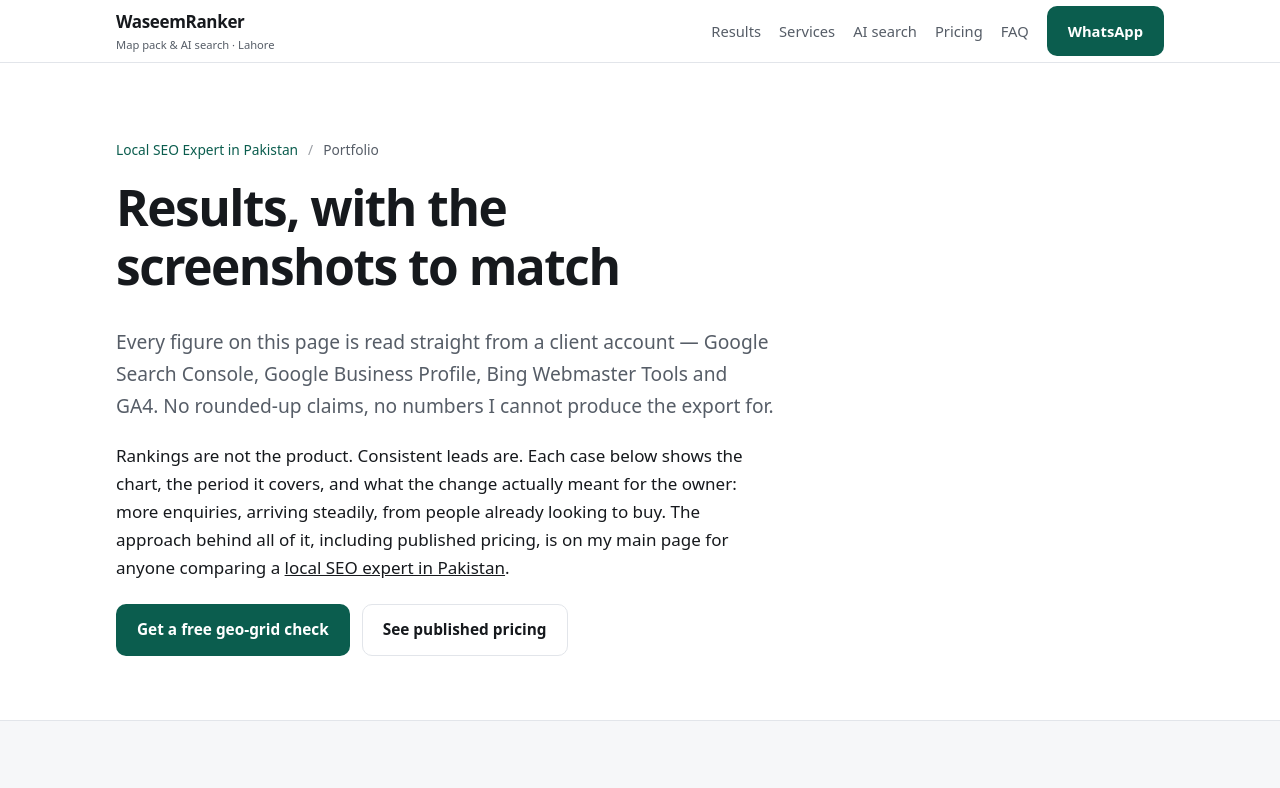
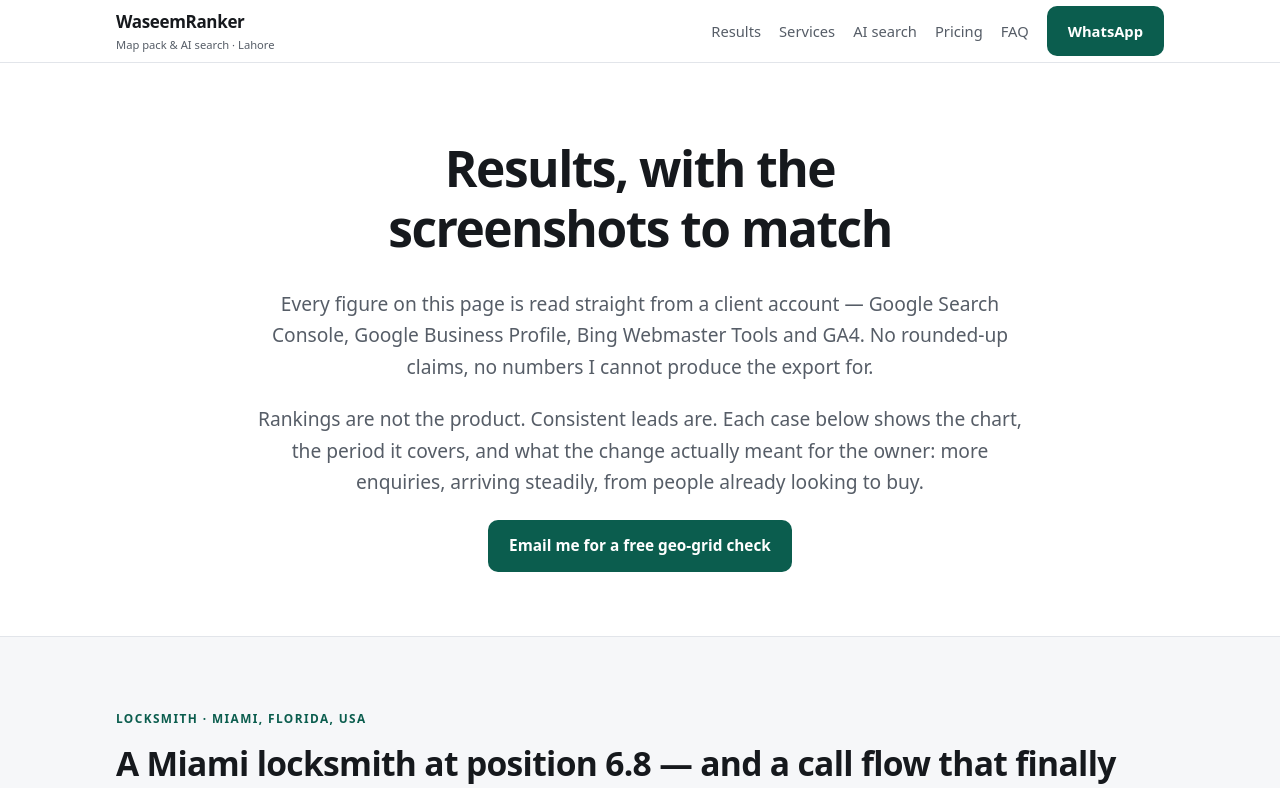
Before and after one commit to abbasid9276-spec/waseem-local-seo, a Next.js app: page /portfolio in a window 1280 px wide. Shown: the top 788 px of the page. Built offline with nearby package versions, Linux system fonts and the light colour scheme.

Commit message:
Update page.js

```diff
--- a/app/portfolio/page.js
+++ b/app/portfolio/page.js
@@ -17,14 +17,14 @@ const DIMS = {
 };
 
 export const metadata = {
-  title: "Portfolio — Local SEO Results | Waseem Abbas",
+  title: "Client Results & Case Studies | WaseemRanker",
   description:
     "Real client results from Google Search Console, Google Business Profile, Bing and GA4: map pack rankings, steady enquiry flow and consistent customers for local service businesses.",
   alternates: { canonical: "/portfolio" },
   openGraph: {
     type: "website",
     url: `${site.url}/portfolio`,
-    title: "Portfolio — Local SEO Results | Waseem Abbas",
+    title: "Client Results & Case Studies | WaseemRanker",
     description:
       "Dated screenshots from client accounts. Clicks, impressions, direction requests and engagement — and what each one meant for the business.",
   },
@@ -39,7 +39,7 @@ function schema() {
         "@type": "CollectionPage",
         "@id": `${url}#page`,
         url,
-        name: "Local SEO Portfolio",
+        name: "Client Results",
         about: { "@id": `${site.url}/#person` },
         description:
           "Client results from local SEO engagements, evidenced with dated screenshots from Google Search Console, Google Business Profile, Bing Webmaster Tools and Google Analytics 4.",
@@ -58,6 +58,15 @@ function schema() {
 
 export default function Portfolio() {
   const wa = `https://wa.me/${site.whatsapp}`;
+  const gmail =
+    "https://mail.google.com/mail/?view=cm&fs=1&to=" +
+    encodeURIComponent(site.email) +
+    "&su=" +
+    encodeURIComponent("Free geo-grid check") +
+    "&body=" +
+    encodeURIComponent(
+      "Business name:\nCity:\nWebsite:\nWhat you want more of:\n"
+    );
 
   return (
     <>
@@ -68,30 +77,24 @@ export default function Portfolio() {
       <Header />
       <main>
 
-        <section className="hero">
+        <section className="hero hero-center">
           <div className="wrap">
-            <nav className="crumb" aria-label="Breadcrumb">
-              <a href="/">Local SEO Expert in Pakistan</a> <span>/</span> Portfolio
-            </nav>
             <h1>Results, with the screenshots to match</h1>
             <p className="lede">
               Every figure on this page is read straight from a client account —
               Google Search Console, Google Business Profile, Bing Webmaster Tools and
               GA4. No rounded-up claims, no numbers I cannot produce the export for.
             </p>
-            <p>
+            <p className="lede">
               Rankings are not the product. Consistent leads are. Each case below shows
               the chart, the period it covers, and what the change actually meant for
               the owner: more enquiries, arriving steadily, from people already looking
-              to buy. The approach behind all of it, including published pricing, is on
-              my main page for anyone comparing a{" "}
-              <a href="/">local SEO expert in Pakistan</a>.
+              to buy.
             </p>
             <div className="btn-row">
-              <a className="btn btn-primary" href={wa} rel="nofollow">
-                Get a free geo-grid check
+              <a className="btn btn-primary" href={gmail} target="_blank" rel="noopener nofollow">
+                Email me for a free geo-grid check
               </a>
-              <a className="btn btn-ghost" href="/#pricing">See published pricing</a>
             </div>
           </div>
         </section>
```
